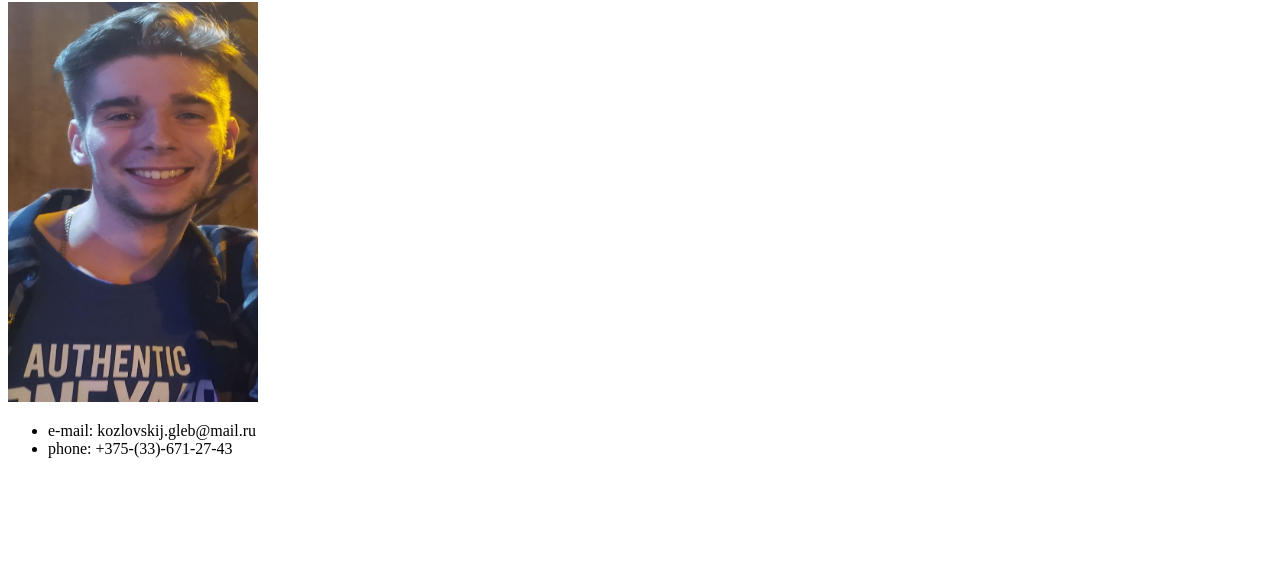
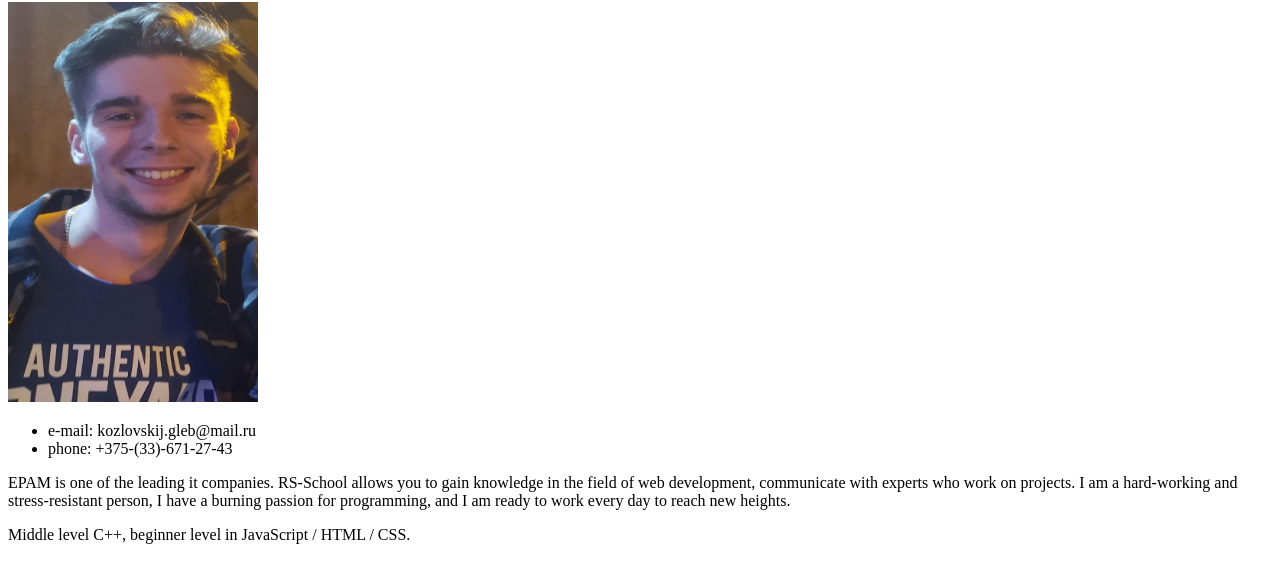
Before and after one commit to K-Dot911/rsschool-cv, a plain HTML site: page index.html in a window 1280 px wide. Shown: the part 78-660 px from the top of the page. Drawn offline with Linux system fonts and the light colour scheme.

Commit message:
feat: update summary and skills

```diff
--- a/index.html
+++ b/index.html
@@ -12,7 +12,7 @@
       </div>
       <main class="main">
         <section class="photo-section">
-          <div class=photo>
+          <div class="photo">
             <img src="Style/photo_2020-02-15_20-01-48.jpg" alt="Me" width="250" height="400">
           </div>
         </section>
@@ -24,6 +24,19 @@
             </ul>
           </div>
         </section>
+        <section class="summary-section">
+          <div clas="summary">
+            <p> EPAM is one of the leading it companies.
+                RS-School allows you to gain knowledge in the field of web development, communicate with experts who work on projects.
+                I am a hard-working and stress-resistant person, I have a burning passion for programming, and I am ready to work every day to reach new heights.
+              </p>
+          </div>
+        </section>
+        <section class="skills-section">
+          <div class="skills">
+            <p>Middle level C++, beginner level in JavaScript / HTML / CSS.</p>
+          </div>
+        </section>
       </main>
     </header>
   </body>
```
